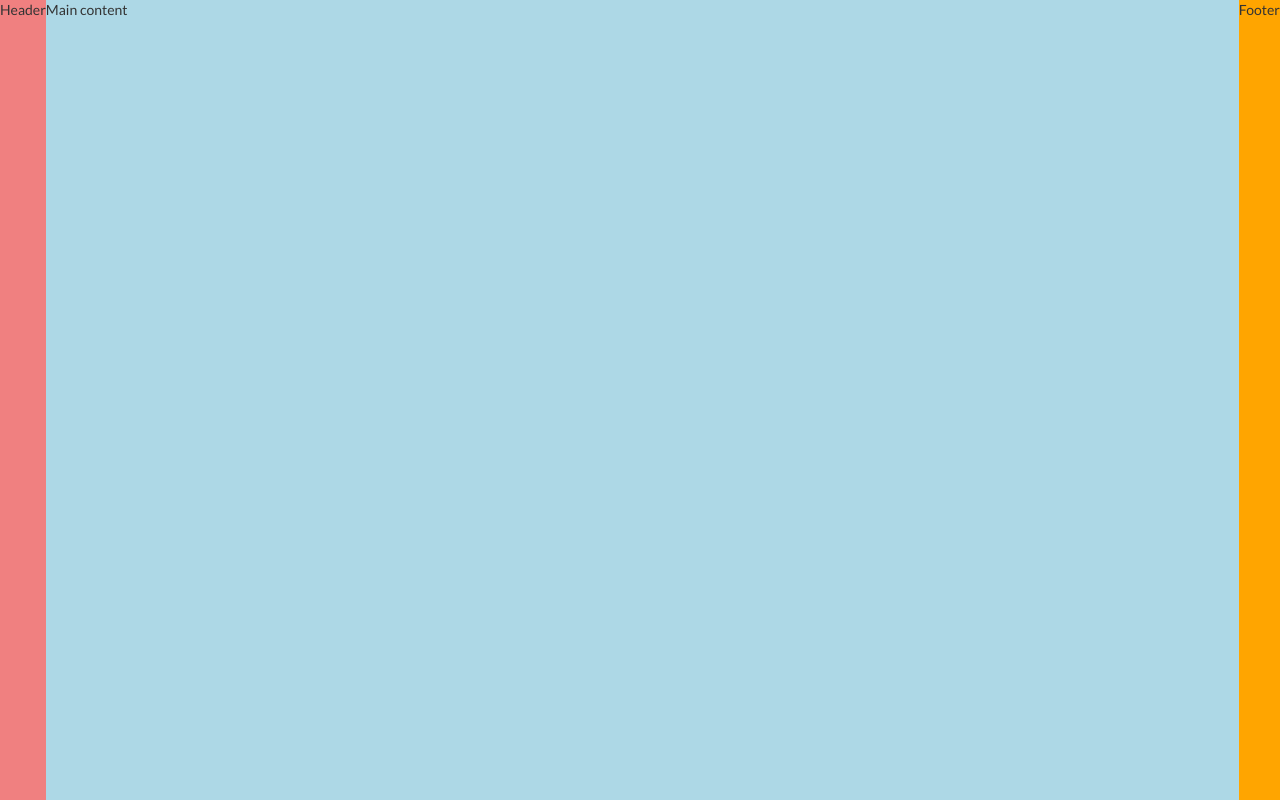
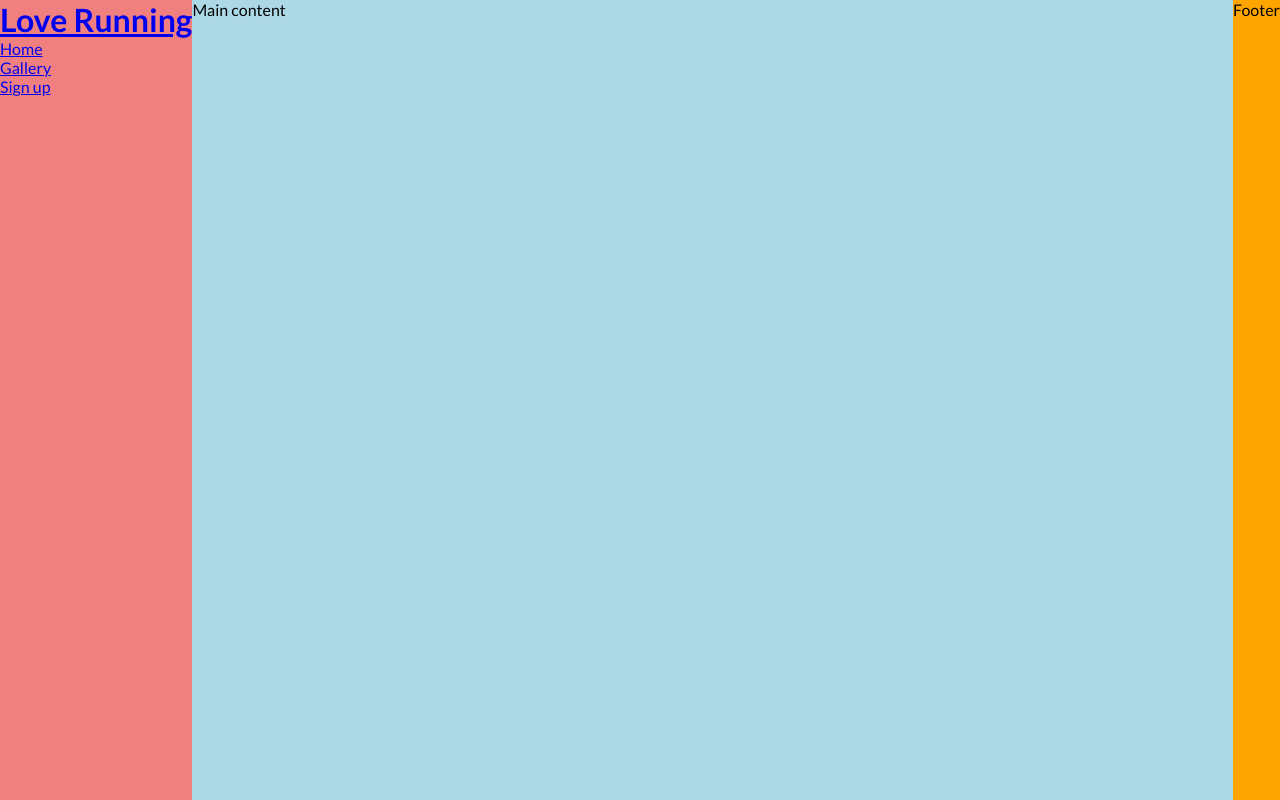
Before and after one commit to mairima/love-running, a plain HTML site: page index.html in a window 1280 px wide. Drawn offline with nearby package versions, Linux system fonts and the light colour scheme.

Commit message:
create navigation section

```diff
--- a/index.html
+++ b/index.html
@@ -1,35 +1,45 @@
 <!DOCTYPE html>
 <html lang="en">
-  <head>
-    <meta charset="UTF-8" />
-    <meta name="viewport" content="width=device-width, initial-scale=1.0" />
-    <meta http-equiv="X-UA-Compatible" content="ie=edge" />
-    <meta name="Description" content="Love Running. Club for runners in Dublin, Ireland. Urban running, trail running. Dublin docklands and Phoenix park" />
-    <meta name="keywords" content="love running, run, running club, runners, Ireland, Dublin, sports, exercise"/>
-    <link
-      rel="stylesheet"
-      href="https://cdnjs.cloudflare.com/ajax/libs/twitter-bootstrap/3.3.7/css/bootstrap.min.css"
-    />
-    <link
-      rel="stylesheet"
-      href="https://cdnjs.cloudflare.com/ajax/libs/font-awesome/5.15.4/css/all.min.css"
-    />
-    <link rel="stylesheet" href="assets/css/style.css" />
-    <!--Title-->
+
+<head>
+    <meta charset="UTF-8">
+    <meta http-equiv="X-UA-Compatible" content="IE=edge">
+    <meta name="viewport" content="width=device-width, initial-scale=1.0">
+    <!-- Meta tags for search engines -->
+    <meta name="description"
+        content="Love Running. Club for runners in Dublin, Ireland. Urban running, trail running. Dublin docklands and Phoenix Park">
+    <meta name="keywords" content="love running, run, running club, runners, Ireland, Dublin, sport, exercise">
+    <!-- Title -->
     <title>Love Running</title>
-    <!--Favivon-->
+    <!-- Favicon -->
     <link rel="apple-touch-icon" sizes="180x180" href="assets/favicon/apple-touch-icon.png">
     <link rel="icon" type="image/png" sizes="32x32" href="assets/favicon/favicon-32x32.png">
     <link rel="icon" type="image/png" sizes="16x16" href="assets/favicon/favicon-16x16.png">
-  </head>
-  <body>
-    <script src="https://cdnjs.cloudflare.com/ajax/libs/jquery/3.5.1/jquery.min.js"></script>
-    <script src="https://cdnjs.cloudflare.com/ajax/libs/twitter-bootstrap/3.3.7/js/bootstrap.min.js"></script>
-    <!--Header-->
-    <header> Header</header>
-     <!--Main content-->
-    <main> Main content</main>
-    <!--Main content-->
-    <footer> Footer</footer>
-  </body>
+     <!-- Stylesheet -->
+      <link rel="stylesheet" href="assets/css/style.css">
+     <!--  <h1>Test font</h1>-->
+</head>
+
+<body>
+    <!-- Header -->
+    <header>
+        <a href="index.html">
+            <h1 id="logo">Love Running</h1>
+
+        <ul>
+            <li>Home</li>
+            <li>Gallery</li>
+            <li>Sign up</li>
+        </ul>
+
+    </a>
+    </header>
+
+    <!-- Main content -->
+    <main>Main content</main>
+
+    <!-- Footer -->
+    <footer>Footer</footer>
+</body>
+
 </html>
```
